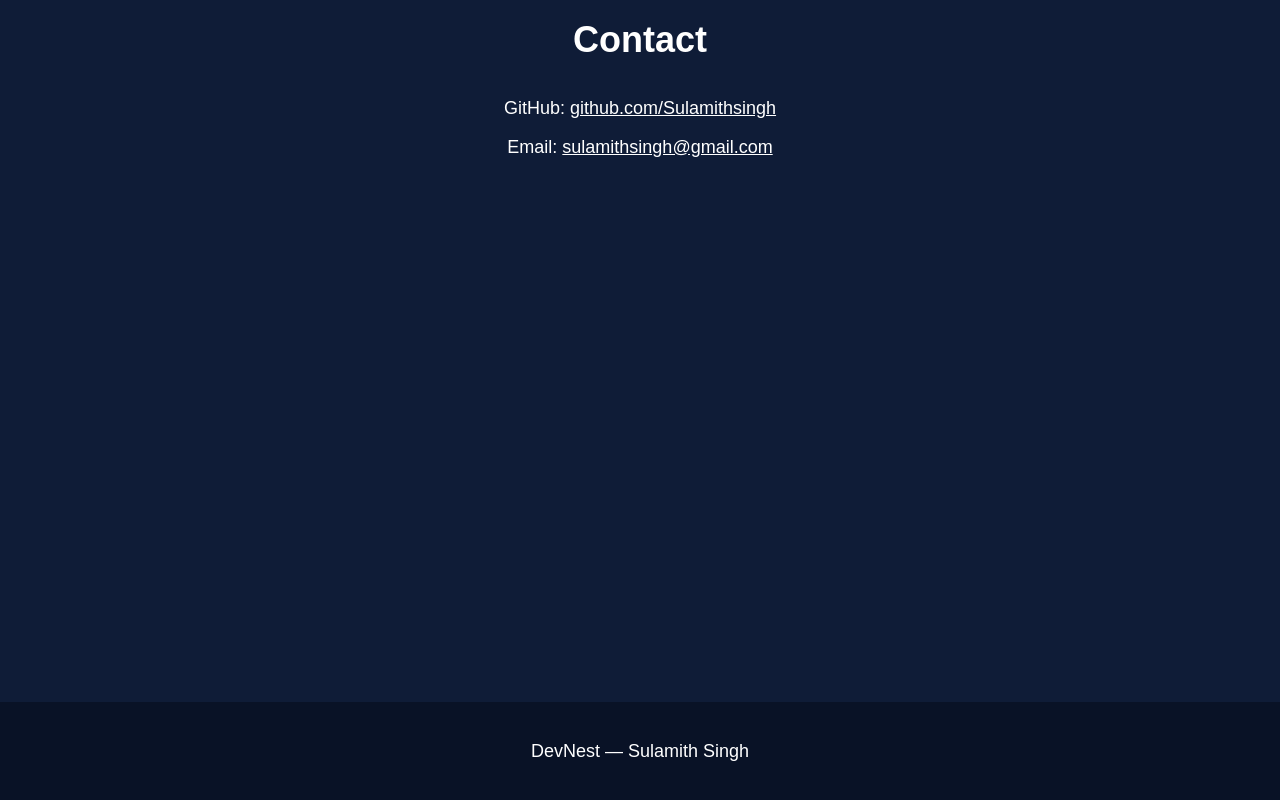
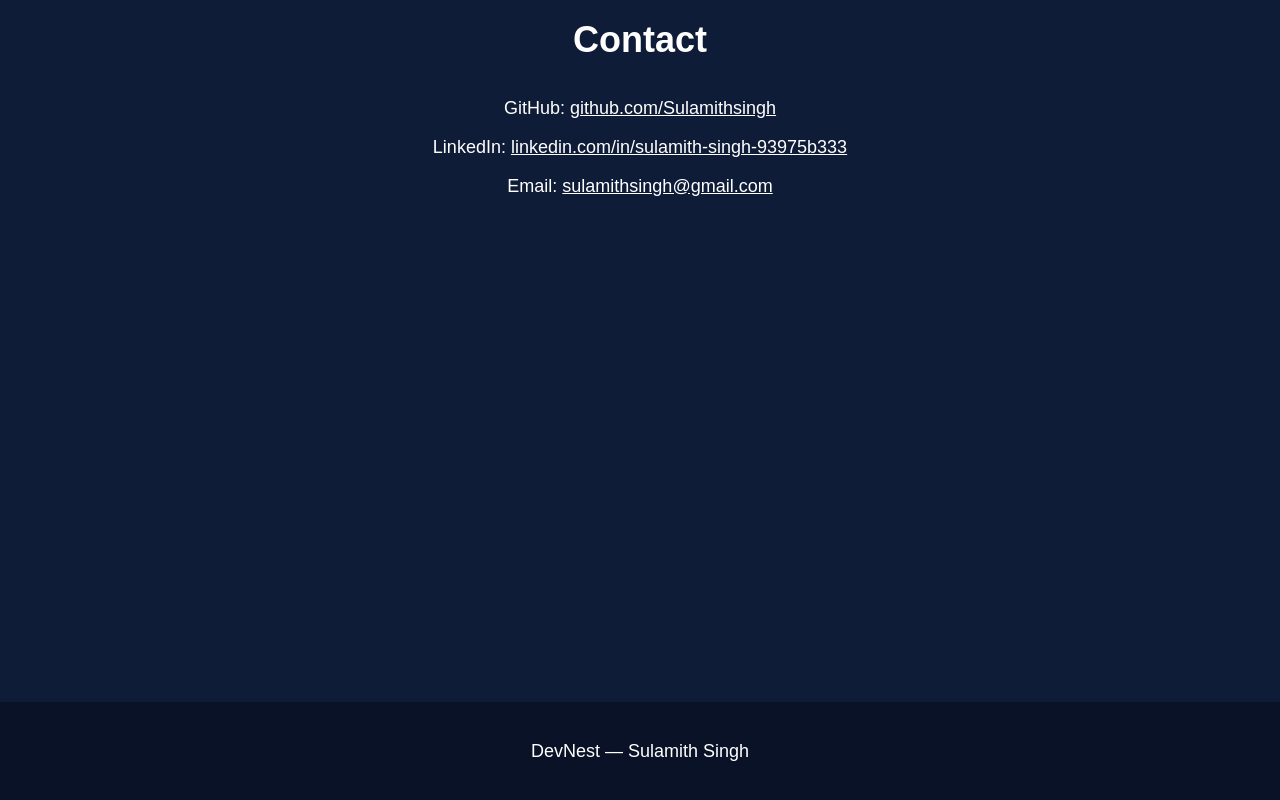
Before and after one commit to Sulamithsingh/devnest-portfolio, a plain HTML site: page index.html in a window 1280 px wide. Shown: the part 4160-4960 px from the top of the page. Drawn offline with Linux system fonts and the light colour scheme.

Commit message:
Update index.html

```diff
--- a/index.html
+++ b/index.html
@@ -198,6 +198,13 @@
 </p>
 
 <p>
+    LinkedIn:
+    <a href="https://www.linkedin.com/in/sulamith-singh-93975b333/" target="_blank" style="color:white;">
+        linkedin.com/in/sulamith-singh-93975b333
+    </a>
+</p>
+
+<p>
     Email:
     <a href="mailto:sulamithsingh@gmail.com" style="color:white;">
         sulamithsingh@gmail.com
```
Lines whose indentation alone changed are shown as unchanged.
